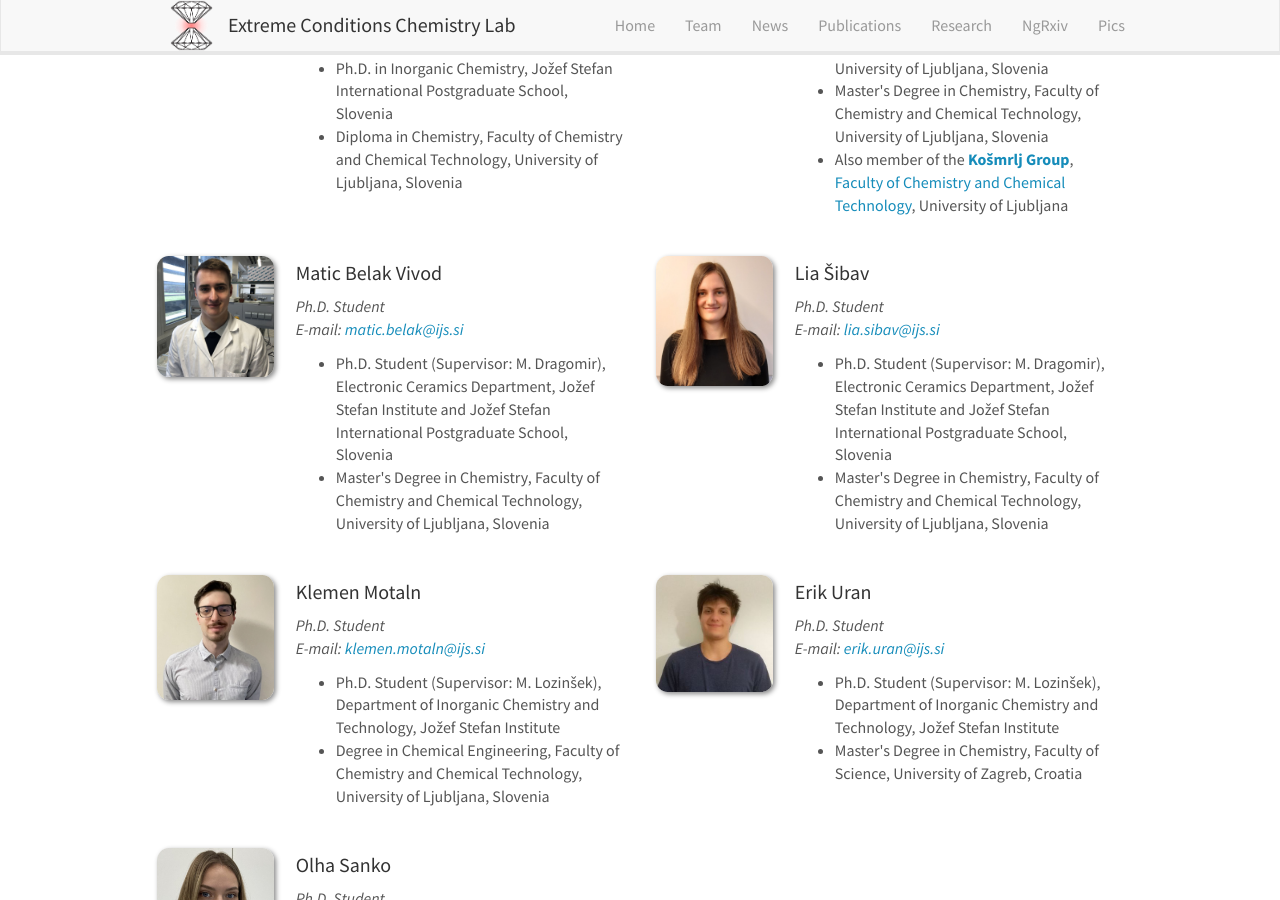
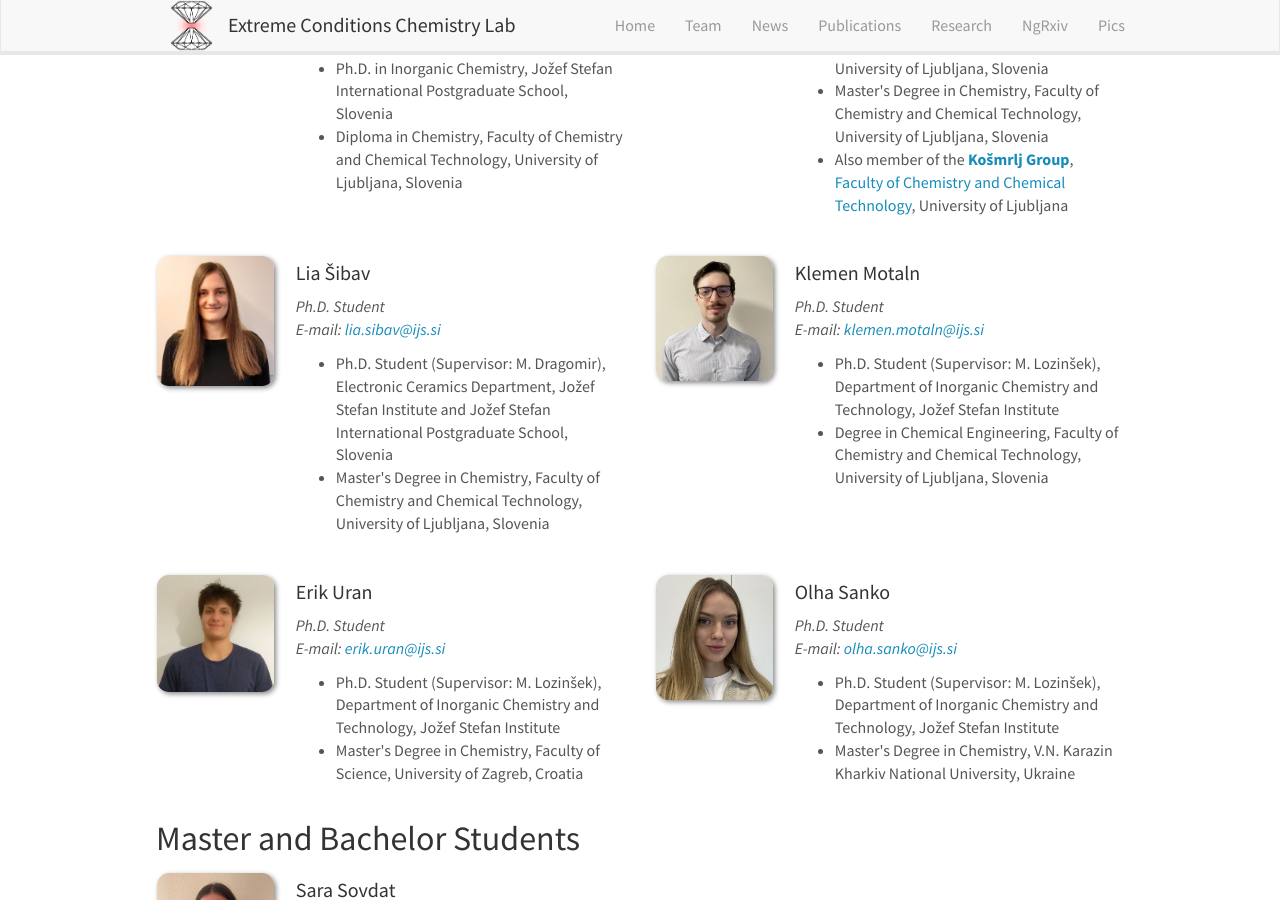
Before and after one commit to eccl-jsi/eccl-jsi.github.io, a Jekyll site: the page built from _pages/team.md, in a window 1280 px wide and 900 px high, scrolled down 752 px. Built offline with Jekyll 4.4.1, drawn with Linux system fonts in a browser that asks for light colours; nearby versions of some CDN libraries.

Commit message:
Update team_members.yml

```diff
--- a/_data/team_members.yml
+++ b/_data/team_members.yml
@@ -40,15 +40,6 @@
   education2: Master's Degree in Chemistry, Faculty of Chemistry and Chemical Technology, University of Ljubljana, Slovenia
   education3: Also member of the <a href='https://www.kosmrlj-group.com/'><b>Košmrlj Group</b></a>, <a href='https://www.fkkt.uni-lj.si/en/'>Faculty of Chemistry and Chemical Technology</a>, University of Ljubljana
 
-- name: Matic Belak Vivod
-  photo: Matic_Belak.jpg
-  info: Ph.D. Student
-  email: matic.belak@ijs.si
-  ID:
-  number_educ: 2
-  education1: Ph.D. Student (Supervisor&#58; M. Dragomir), Electronic Ceramics Department, Jožef Stefan Institute and Jožef Stefan International Postgraduate School, Slovenia
-  education2: Master's Degree in Chemistry, Faculty of Chemistry and Chemical Technology, University of Ljubljana, Slovenia
-
 - name: Lia Šibav
   photo: Lia.jpg
   info: Ph.D. Student
```
